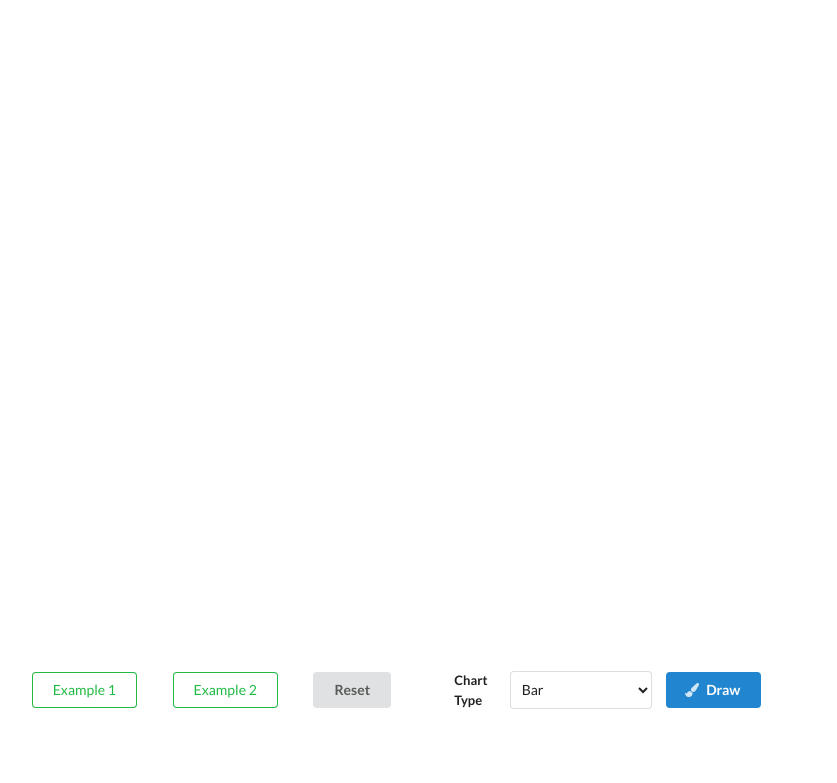
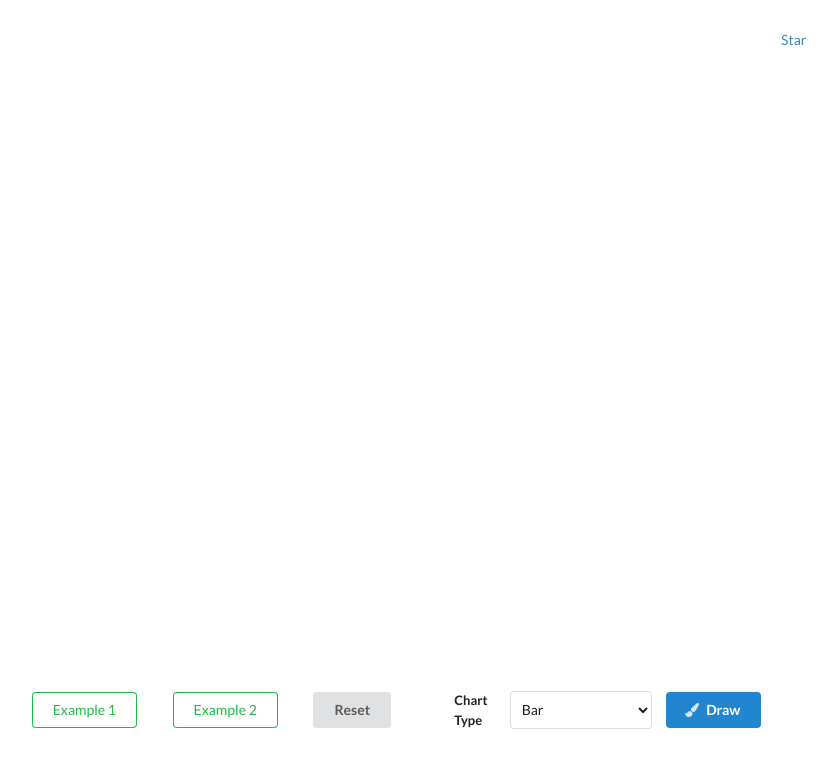
Before and after one commit to nasir9bd/generate-chartjs, a plain HTML site: page index.html in a window 1280 px wide. Shown: the top 783 px of the page, without its empty margins (397-1234 px from the left). Drawn offline with Linux system fonts and the light colour scheme.

Commit message:
added github star button

```diff
--- a/assets/js/script.js
+++ b/assets/js/script.js
@@ -118,10 +118,6 @@
         }
     });
 
-    Vue.directive( 'highlightjs', function () {
-        hljs.highlightBlock(this.el);
-    });
-
     var vm = new Vue({
         el: 'body',
         data: {
--- a/index.html
+++ b/index.html
@@ -21,6 +21,13 @@
     <!--</div>-->
 </div>
 <div class="ui container">
+    <div class="ui grid">
+        <div class="fourteen wide center aligned centered column">
+        </div>
+        <div class="two wide column right aligned">
+            <a class="github-button" href="https://github.com/nasir9bd/generate-chartjs" data-style="mega" data-count-href="/nasir9bd/generate-chartjs/stargazers" data-count-api="/repos/nasir9bd/generate-chartjs#stargazers_count" data-count-aria-label="# stargazers on GitHub" aria-label="Star nasir9bd/generate-chartjs on GitHub">Star</a>
+        </div>
+    </div>
     <graph :chartdata="chartData"></graph>
 </div>
 <!--{{chartData | json}}-->
@@ -2498,6 +2505,7 @@
 <script src="assets/js/chart.min.js"></script>
 <script src="assets/js/semantic.js"></script>
 <script src="assets/js/vue.js"></script>
+<script async defer src="https://buttons.github.io/buttons.js"></script>
 <script src="assets/js/script.js"></script>
 </body>
 </html>
```
